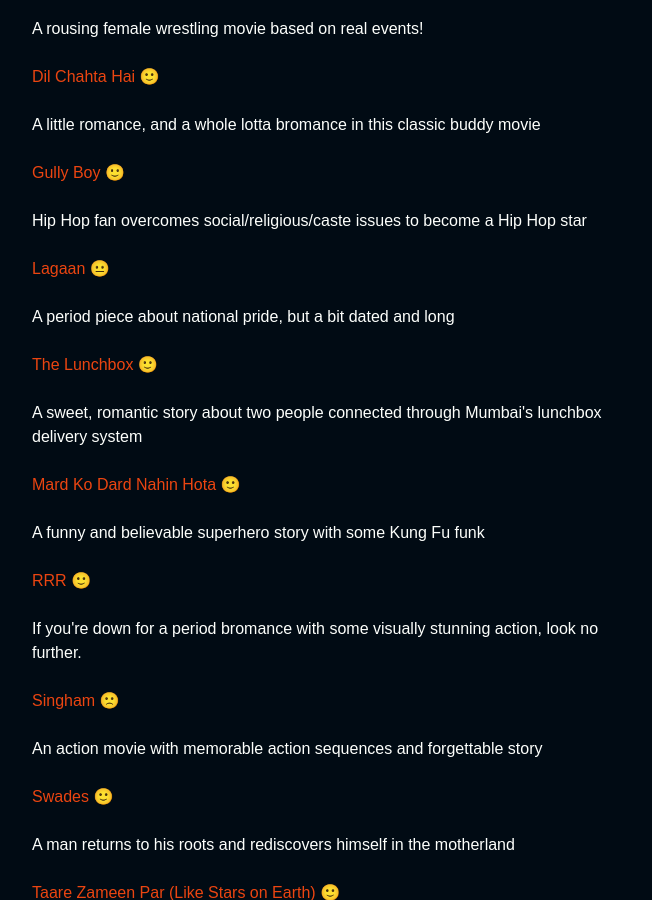
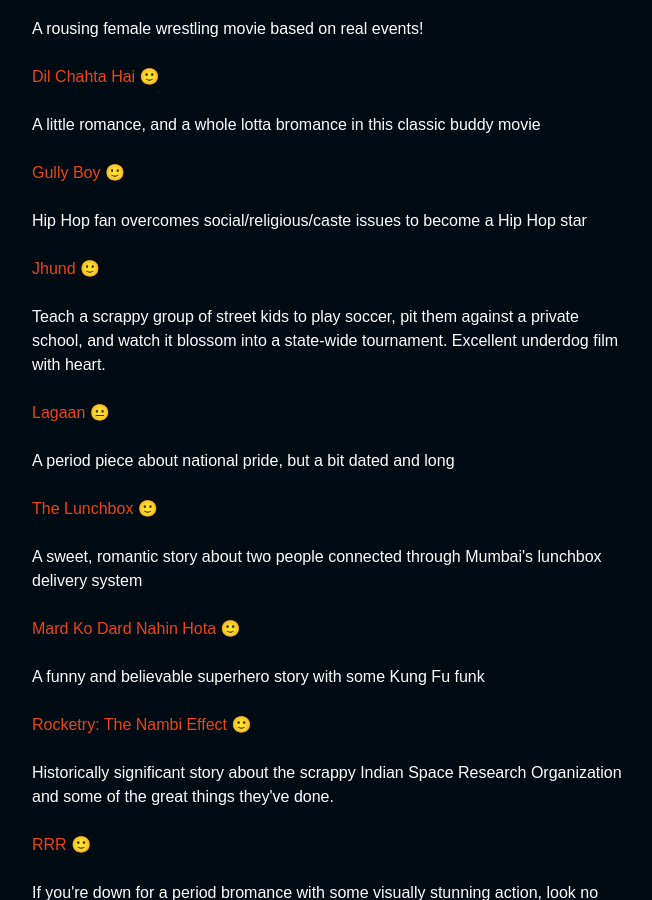
Before and after one commit to dahenson/dahenson.github.io, a Jekyll site: the page built from indian-cinema.html, in a window 1280 px wide and 900 px high, scrolled down 738 px. Shown: the whole window, without its empty margins (312-964 px from the left). Built offline with Jekyll 4.4.1, drawn with Linux system fonts in a browser that asks for light colours.

Commit message:
Update indian cinema

```diff
--- a/_data/indian_cinema.yml
+++ b/_data/indian_cinema.yml
@@ -34,6 +34,11 @@ seen:
     rating: yah
     review: Hip Hop fan overcomes social/religious/caste issues to become a Hip Hop star
 
+  - title: Jhund
+    url: https://www.imdb.com/title/tt8983228
+    rating: yah
+    review: Teach a scrappy group of street kids to play soccer, pit them against a private school, and watch it blossom into a state-wide tournament. Excellent underdog film with heart.
+
   - title: Lagaan
     url: https://www.imdb.com/title/tt0169102
     rating: meh
@@ -48,6 +53,11 @@ seen:
     url: https://www.imdb.com/title/tt8055888
     rating: yah
     review: A funny and believable superhero story with some Kung Fu funk
+
+  - title: "Rocketry: The Nambi Effect"
+    url: https://www.imdb.com/title/tt9263550
+    rating: yah
+    review: Historically significant story about the scrappy Indian Space Research Organization and some of the great things they've done.
 
   - title: RRR
     url: https://www.imdb.com/title/tt8178634
```
